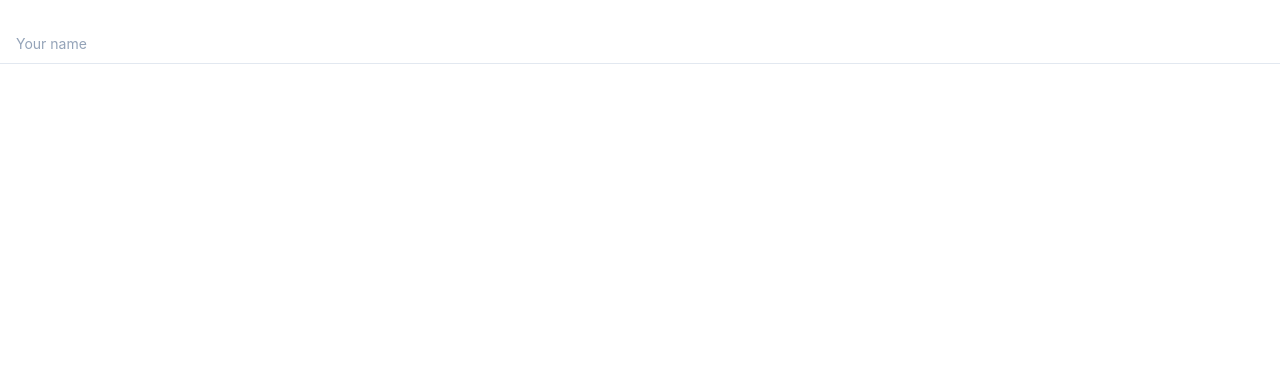
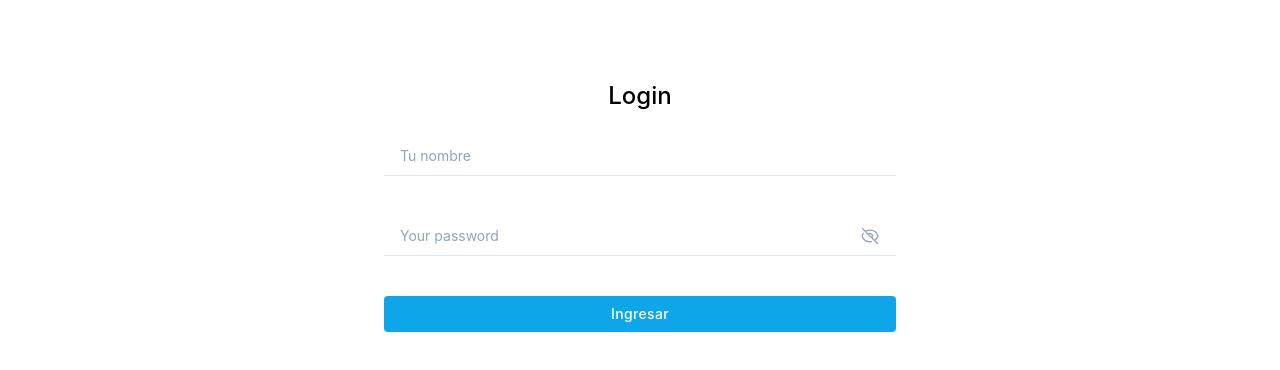
Before and after one commit to gervy2299/Project-tecnologiaWeb, a React (Create React App) app: page / in a window 1280 px wide. Shown: the top 370 px of the page. Built offline with nearby package versions, Linux system fonts and the light colour scheme.

Commit message:
Add new fields in Loginpage

```diff
--- a/src/pages/LoginPage.js
+++ b/src/pages/LoginPage.js
@@ -1,41 +1,99 @@
-import React, { useState } from "react"
+import { useState } from "react"
 
 export const LoginPage = () => {
-    const [state, setState] = useState({
-        "id-b02": "",
-    })
-
-    const handleChange = evt => {
-        const value = evt.target.value
-        setState({
-            ...state,
-            [evt.target.name]: value,
-        })
-    }
-
+    const [showPassword, setShowPassword] = useState(false)
     return (
         <>
             {/*    <!-- Component: Plain basic input  --> */}
-            <div className="mb-10 h-24">
-                <div className="relative my-6">
+            <div className="h-full mx-auto my-20 w-4/5 md:w-2/5">
+                <h1 className="text-2xl text-center font-medium">Login</h1>
+                <form action="" className="my-6 flex flex-col gap-10">
+                    <div className="">
+                        <div className="relative">
                             <input
-                        id="id-b02"
+                                id="id-b04"
                                 type="text"
-                        name="id-b02"
-                        placeholder="your name"
-                        value={state["id-b02"]}
-                        className="peer relative h-10 w-full border-b border-slate-200 px-4 text-sm text-slate-500 placeholder-transparent outline-none transition-all autofill:bg-white invalid:border-pink-500 invalid:text-pink-500 focus:border-emerald-500 focus:outline-none invalid:focus:border-pink-500 focus-visible:outline-none disabled:cursor-not-allowed disabled:bg-slate-50 disabled:text-slate-400"
-                        onChange={handleChange}
+                                placeholder="Tu nombre"
+                                className="peer relative h-10 w-full border-b border-slate-200 px-4 text-sm text-slate-500 placeholder-transparent outline-none transition-all autofill:bg-white invalid:border-pink-500 invalid:text-pink-500 focus:border-sky-500 focus:outline-none invalid:focus:border-pink-500 focus-visible:outline-none disabled:cursor-not-allowed disabled:bg-slate-50 disabled:text-slate-400"
+
                             />
                             <label
-                        htmlFor="id-b02"
-                        className="absolute left-2 -top-2 z-[1] cursor-text px-2 text-xs text-slate-400 transition-all before:absolute before:top-0 before:left-0 before:z-[-1] before:block before:h-full before:w-full before:bg-white before:transition-all peer-placeholder-shown:top-2.5 peer-placeholder-shown:text-sm peer-required:after:text-pink-500 peer-required:after:content-['\00a0*'] peer-invalid:text-pink-500 peer-focus:-top-2 peer-focus:cursor-default peer-focus:text-xs peer-focus:text-emerald-500 peer-invalid:peer-focus:text-pink-500 peer-disabled:cursor-not-allowed peer-disabled:text-slate-400 peer-disabled:before:bg-transparent"
+                                htmlFor="id-b04"
+                                className="absolute left-2 -top-2 z-[1] cursor-text px-2 text-xs text-slate-400 transition-all before:absolute before:top-0 before:left-0 before:z-[-1] before:block before:h-full before:w-full before:bg-white before:transition-all peer-placeholder-shown:top-2.5 peer-placeholder-shown:text-sm peer-required:after:text-pink-500 peer-required:after:content-['\u*'] peer-invalid:text-pink-500 peer-focus:-top-2 peer-focus:cursor-default peer-focus:text-xs peer-focus:text-sky-500 peer-invalid:peer-focus:text-pink-500 peer-disabled:cursor-not-allowed peer-disabled:text-slate-400 peer-disabled:before:bg-transparent"
                             >
-                        Your name
+                                Tu nombre
                             </label>
                         </div>
                     </div>
-            {/*    <!-- End Plain basic input  --> */}
+                    <div className="">
+                        <div className="relative">
+                            <input
+                                id="id-b14"
+                                type={showPassword ? "text" : "password"}
+                                placeholder="your name"
+                                className="peer relative h-10 w-full border-b border-slate-200 px-4 pr-12 text-sm text-slate-500 placeholder-transparent outline-none transition-all autofill:bg-white invalid:border-pink-500 invalid:text-pink-500 focus:border-sky-500 focus:outline-none invalid:focus:border-pink-500 focus-visible:outline-none disabled:cursor-not-allowed disabled:bg-slate-50 disabled:text-slate-400"
+
+                            />
+                            <label
+                                htmlFor="id-b14"
+                                className="absolute left-2 -top-2 z-[1] cursor-text px-2 text-xs text-slate-400 transition-all before:absolute before:top-0 before:left-0 before:z-[-1] before:block before:h-full before:w-full before:bg-white before:transition-all peer-placeholder-shown:top-2.5 peer-placeholder-shown:text-sm peer-required:after:text-pink-500 peer-required:after:content-['\u*'] peer-invalid:text-pink-500 peer-focus:-top-2 peer-focus:cursor-default peer-focus:text-xs peer-focus:text-sky-500 peer-invalid:peer-focus:text-pink-500 peer-disabled:cursor-not-allowed peer-disabled:text-slate-400 peer-disabled:before:bg-transparent"
+                            >
+                                Your password
+                            </label>
+                            {showPassword ? (
+                                <svg
+                                    onClick={() => setShowPassword(!showPassword)}
+                                    xmlns="http://www.w3.org/2000/svg"
+                                    className="absolute top-2.5 right-4 h-5 w-5 cursor-pointer stroke-slate-400 peer-disabled:cursor-not-allowed"
+                                    fill="none"
+                                    viewBox="0 0 24 24"
+                                    stroke="currentColor"
+                                    strokeWidth="1.5"
+                                    aria-labelledby="title-2 description-2"
+                                    role="graphics-symbol"
+                                >
+                                    <title id="title-2">Check mark icon</title>
+                                    <desc id="description-2">Icon description here</desc>
+                                    <path
+                                        strokeLinecap="round"
+                                        strokeLinejoin="round"
+                                        d="M15 12a3 3 0 11-6 0 3 3 0 016 0z"
+                                    />
+                                    <path
+                                        strokeLinecap="round"
+                                        strokeLinejoin="round"
+                                        d="M2.458 12C3.732 7.943 7.523 5 12 5c4.478 0 8.268 2.943 9.542 7-1.274 4.057-5.064 7-9.542 7-4.477 0-8.268-2.943-9.542-7z"
+                                    />
+                                </svg>
+                            ) : (
+                                <svg
+                                    onClick={() => setShowPassword(!showPassword)}
+                                    xmlns="http://www.w3.org/2000/svg"
+                                    className="absolute top-2.5 right-4 h-5 w-5 cursor-pointer stroke-slate-400 peer-disabled:cursor-not-allowed"
+                                    fill="none"
+                                    viewBox="0 0 24 24"
+                                    stroke="currentColor"
+                                    strokeWidth="1.5"
+                                    aria-labelledby="title-2d description-2d"
+                                    role="graphics-symbol"
+                                >
+                                    <title id="title-2d">Check mark icon</title>
+                                    <desc id="description-2d">Icon description here</desc>
+                                    <path
+                                        strokeLinecap="round"
+                                        strokeLinejoin="round"
+                                        d="M13.875 18.825A10.05 10.05 0 0112 19c-4.478 0-8.268-2.943-9.543-7a9.97 9.97 0 011.563-3.029m5.858.908a3 3 0 114.243 4.243M9.878 9.878l4.242 4.242M9.88 9.88l-3.29-3.29m7.532 7.532l3.29 3.29M3 3l3.59 3.59m0 0A9.953 9.953 0 0112 5c4.478 0 8.268 2.943 9.543 7a10.025 10.025 0 01-4.132 5.411m0 0L21 21"
+                                    />
+                                </svg>
+                            )}
+                        </div>
+                    </div>
+                    <button className="p-2 text-sm font-medium tracking-wide text-white transition duration-300 rounded whitespace-nowrap bg-sky-500 hover:bg-sky-600 focus:bg-sky-700 focus-visible:outline-none disabled:cursor-not-allowed disabled:border-sky-300 disabled:bg-sky-300 disabled:shadow-none">
+                        <span>Ingresar</span>
+                    </button>
+                </form>
+
+            </div>
         </>
     )
 }
--- a/src/pages/index.js
+++ b/src/pages/index.js
@@ -1 +1 @@
-export * from LoginPage;
+export * from "./LoginPage";
```
Lines whose indentation alone changed are shown as unchanged.
